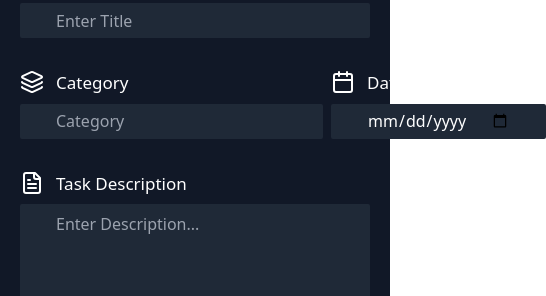
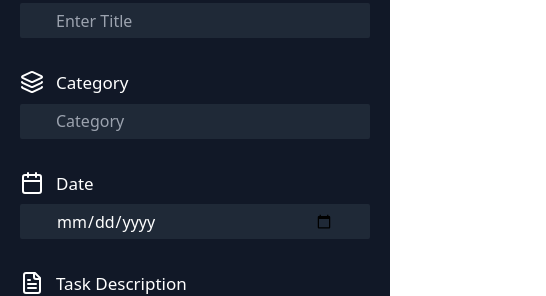
Before and after one commit to CyberMehul135/employee-task-frontend, a React (Vite) app: page /taskassign in a window 390 px wide. Shown: the part 233-529 px from the top of the page, 546 px wide, since content can reach past the window. Built offline with nearby package versions, Linux system fonts and the light colour scheme; no server answers.

Commit message:
style: update responsiveness

```diff
--- a/src/components/employeesForm/TaskAssignForm.jsx
+++ b/src/components/employeesForm/TaskAssignForm.jsx
@@ -79,7 +79,7 @@ const TaskAssignForm = () => {
   };
 
   return (
-    <main className="w-full h-screen min-h-screen max-[538px]:h-full max-[538]:min-h-screen  max-w-[1600px] px-5 pt-[70px] pb-5 mx-auto">
+    <main className="w-full h-full min-h-screen max-w-[1600px] px-5 pt-[70px] pb-5 mx-auto">
       <form
         className="mt-8 max-w-[500px] mx-auto flex flex-col gap-8"
         onSubmit={handleTaskAssign}
@@ -135,7 +135,7 @@ const TaskAssignForm = () => {
             required
           />
         </div>
-        <div className="flex gap-2 w-full max-w-full max-[538px]:flex-col">
+        <div className="flex gap-2 w-full max-w-full max-sm:flex-col max-sm:gap-8">
           <div className="flex flex-col gap-2 relative w-full">
             <label className=" flex gap-3" htmlFor="category">
               <span>
```
